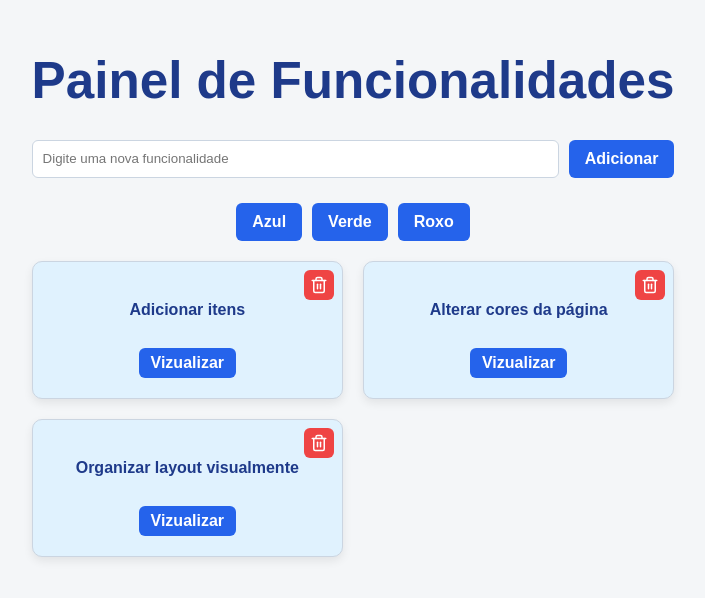
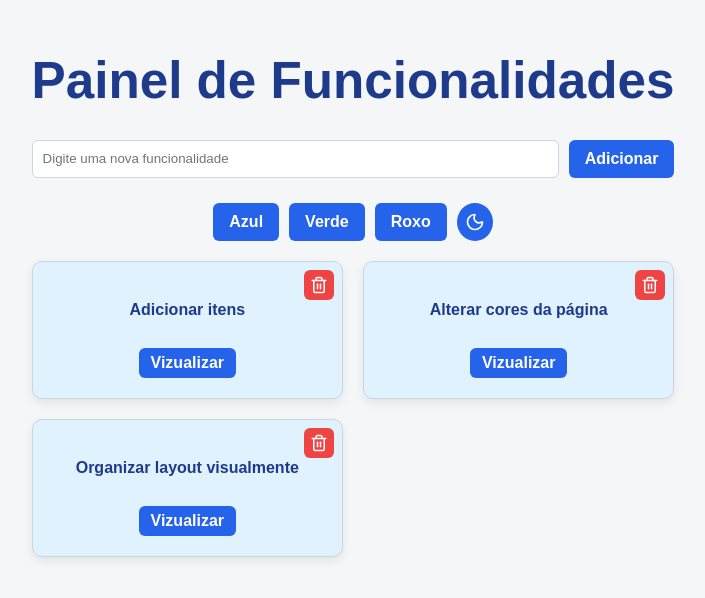
Before and after one commit to MatheusMarquesL/CPW4, a React (Vite) app: page / in a window 1280 px wide. Shown: the part 112-710 px from the top of the page, without its empty margins (287-992 px from the left). Built offline with nearby package versions, Linux system fonts and the light colour scheme.

Commit message:
style: adicionei modo escuro

```diff
--- a/src/App.css
+++ b/src/App.css
@@ -8,6 +8,12 @@ body {
   justify-content: center;
   align-items: center;
   min-height: 100vh;
+
+  transition: background-color 0.3s ease, color 0.3s ease;
+}
+
+body.dark-body {
+  background-color: #111827;
 }
 
 .container {
@@ -147,3 +153,45 @@ button:hover {
   gap: 10px;
   justify-content: center;
 }
+
+body.dark-body {
+  background-color: #111827;
+  color: #f3f4f6;
+}
+
+body.dark-body .card {
+  background-color: #1f2937;
+  border: 1px solid #374151;
+  color: #f3f4f6;
+}
+
+body.dark-body input{
+  background-color: #1f2937;
+  color: white;
+  border: 1px solid #374151;
+}
+
+body.dark-body  .modal {
+  background-color: #1f2937;
+  color: white;
+}
+
+.dark-toggle {
+  border: none;
+  padding: 8px;
+  border-radius: 50%;
+  cursor: pointer;
+  display: flex;
+  align-items: center;
+  justify-content: center;
+  transition: all 0.3s ease;
+}
+
+.dark-toggle:hover {
+  transform: scale(1.1);
+}
+
+body.dark-body .dark-toggle {
+  background-color: #374151;
+  color: #f3f4f6;
+}
--- a/src/App.jsx
+++ b/src/App.jsx
@@ -1,6 +1,6 @@
 
-import { useState } from 'react'
-import {Trash2} from "lucide-react"
+import { useState, useEffect } from 'react'
+import {Trash2, Moon, Sun} from "lucide-react"
 import './App.css'
 
 function App() {
@@ -61,6 +61,16 @@ function App() {
   setIsModalOpen(true)
  }
 
+ const [darkMode, setDarkMode] = useState(false)
+
+ useEffect(() => {
+  if (darkMode) {
+    document.body.classList.add("dark-body")
+  } else {
+    document.body.classList.remove("dark-body")
+  }
+ }, [darkMode])
+
  return (
   <>
   <div className={`container ${themeColor}`}>
@@ -78,6 +88,10 @@ function App() {
       <button onClick={() => setThemeColor("blue")}>Azul</button>
       <button onClick={() => setThemeColor("green")}>Verde</button>
       <button onClick={() => setThemeColor("purple")}>Roxo</button>
+      <button className={`dark-toggle ${darkMode ? "dark-active" : ""}`}
+      onClick={() => setDarkMode(!darkMode)}>
+        {darkMode ? <Sun size={20}/> : <Moon size={20}/>}
+      </button>
     </div>
 
     <div className='card-container'>
```
